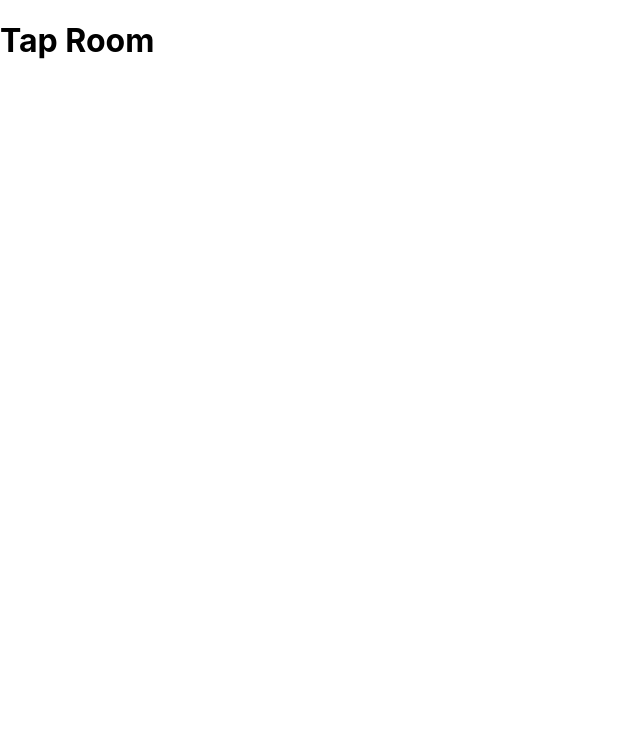
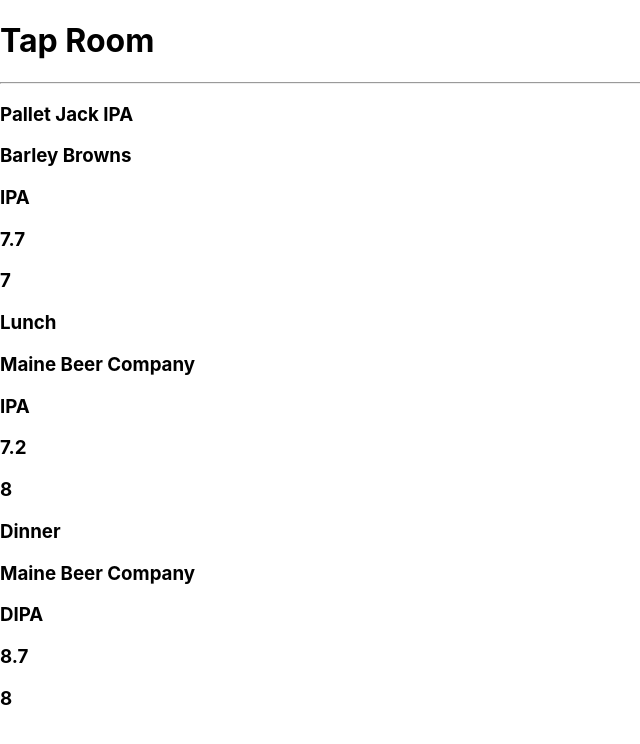
Before and after one commit to colchapm/tap-room, a React (Create React App) app: page / in a window 1280 px wide. Shown: the top 744 px of the page, without its empty margins (0-640 px from the left). Built offline with nearby package versions, Linux system fonts and the light colour scheme.

Commit message:
add map to loop through placeholder data

```diff
--- a/src/components/App.js
+++ b/src/components/App.js
@@ -1,11 +1,12 @@
 import React from "react";
 import Header from "./Header";
+import KegList from "./KegList";
 
 function App() {
   return (
   <React.Fragment>
     <Header />
-
+    <KegList />
   </React.Fragment>
   );
 }
--- a/src/components/Keg.js
+++ b/src/components/Keg.js
@@ -1,13 +1,27 @@
 import React from 'react';
+import PropTypes from "prop-types";
 
-function Keg(){
-  const kegOne = "Barley Browns";
-  const kegTwo = "Tubular";
+
+function Keg(props){
   return (
     <React.Fragment>
-      <h3>{kegOne} and {kegTwo}</h3>
+      <h3>{props.name}</h3>
+      <h3>{props.brewer}</h3>
+      <h3>{props.type}</h3>
+      <h3>{props.abv}</h3>
+      <h3>{props.price}</h3>
     </React.Fragment>
   );
 }
 
+Keg.propTypes = {
+  name: PropTypes.string,
+  brewer: PropTypes.string,
+  type: PropTypes.string,
+  abv: PropTypes.number,
+  price: PropTypes.number,
+  pintsRemaining: PropTypes.number,
+  id: PropTypes.string,
+}
+
 export default Keg;
--- a/src/components/KegList.js
+++ b/src/components/KegList.js
@@ -1,9 +1,43 @@
 import React from 'react';
 import Keg from './Keg';
 
+const dummyData = [
+  {
+    name: 'Pallet Jack IPA',
+    brewer: 'Barley Browns',
+    type: 'IPA',
+    abv: 7.7,
+    price: 7,
+  },
+  {
+    name: 'Lunch',
+    brewer: 'Maine Beer Company',
+    type: 'IPA',
+    abv: 7.2,
+    price: 8,
+  },
+  {
+    name: 'Dinner',
+    brewer: 'Maine Beer Company',
+    type: 'DIPA',
+    abv: 8.7,
+    price: 8,
+  },
+]
+
 function KegList() {
   return (
-    <Keg />
+    <React.Fragment>
+      <hr/>
+      {dummyData.map((keg, index) =>
+      <Keg name={keg.name}
+        brewer={keg.brewer}
+        type={keg.type}
+        abv={keg.abv}
+        price={keg.price}
+        key={index}/>
+      )}
+    </React.Fragment>
   );
 }
 
```
Also changed, not shown: src/components/KegControl.js (+13 -0 lines).
